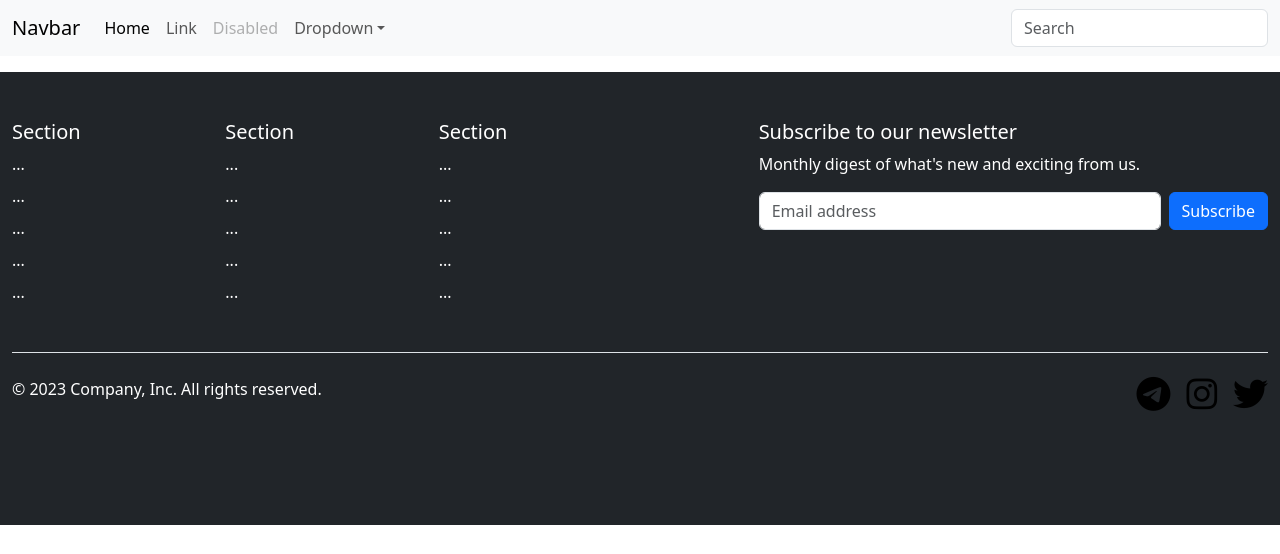
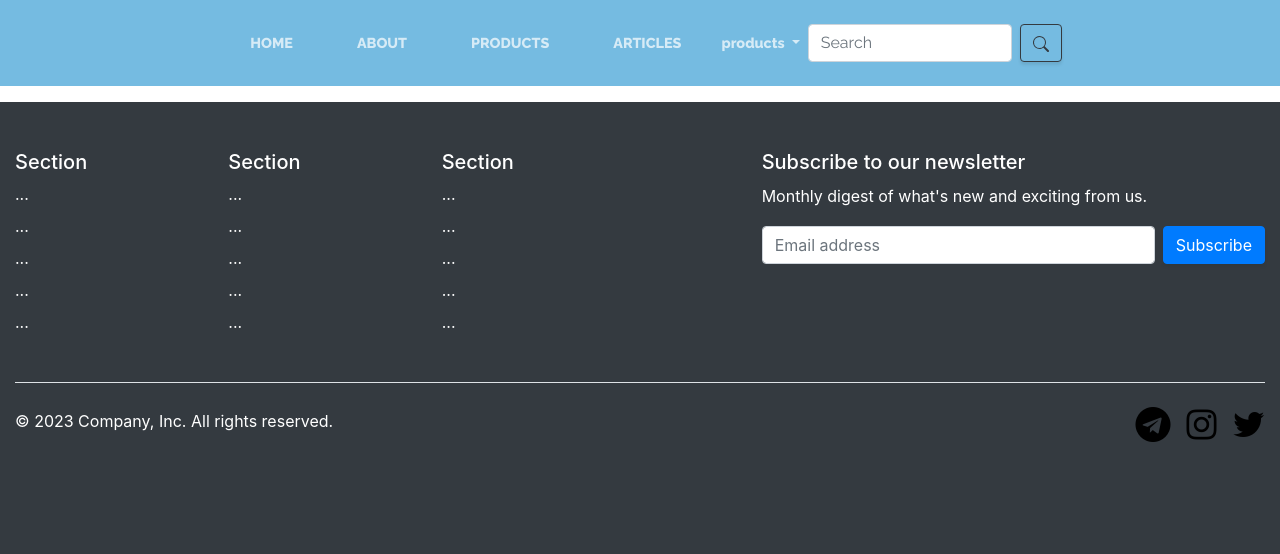
Before and after one commit to erf04/pro-mahoor, a Django app: page /articles/ in a window 1280 px wide. Shown: the top 554 px of the page. Run offline with Django 4.2, Linux system fonts and the light colour scheme; some libraries are stand-ins or nearby versions.

Commit message:
rewrite base and make aboutus.html

```diff
--- /dev/null
+++ b/mahoortah/pages/templates/aboutus.html
@@ -0,0 +1,5 @@
+{% extends 'base.html' %}
+
+{% block content %}
+
+{% endblock %}
--- a/mahoortah/pages/templates/base.html
+++ b/mahoortah/pages/templates/base.html
@@ -1,12 +1,12 @@
 {% load static %}
-<!DOCTYPE html>
+<!-- <!DOCTYPE html>
 <html lang="en">
   <head>
     <meta charset="UTF-8" />
     <meta name="viewport" content="width=device-width, initial-scale=1.0" />
     <title>Document</title>
     <script src="{% static 'scripts/products.js' %}"></script>
-    <!-- <link rel="stylesheet" href="{% static 'style.css' %}" /> -->
+    <link rel="stylesheet" href="{% static 'style.css' %}" />
 
     <link
       href="https://cdn.jsdelivr.net/npm/bootstrap@5.3.2/dist/css/bootstrap.min.css"
@@ -38,8 +38,8 @@
     </style>
   </head>
   <body >
-    <!-- header (nav bar) -->
-    <!-- <nav
+    header (nav bar)
+    <nav
       class="navbar navbar-expand-sm navbar-dark bg-dark"
       aria-label="Third navbar example"
     >
@@ -112,7 +112,7 @@
           </form>
         </div>
       </div>
-    </nav> -->
+    </nav>
     <nav
       class="navbar navbar-expand-lg bg-body-tertiary"
       aria-label="Eleventh navbar example"
@@ -169,7 +169,82 @@
           </form>
         </div>
       </div>
-    </nav>
+    </nav> -->
+    <!DOCTYPE html>
+    <html lang="en">
+    <head>
+      <meta charset="UTF-8">
+      <meta name="viewport" content="width=device-width, initial-scale=1.0">
+      <title>Document</title>
+      <!DOCTYPE html>
+<html lang="en">
+    <head>
+        <meta charset="utf-8" />
+        <meta name="viewport" content="width=device-width, initial-scale=1, shrink-to-fit=no" />
+        <meta name="description" content="" />
+        <meta name="author" content="" />
+        <title>Business Casual - Start Bootstrap Theme</title>
+        <link rel="icon" type="image/x-icon" href="assets/favicon.ico" />
+        <!-- Google fonts-->
+        <link href="https://fonts.googleapis.com/css?family=Raleway:100,100i,200,200i,300,300i,400,400i,500,500i,600,600i,700,700i,800,800i,900,900i" rel="stylesheet" />
+        <link href="https://fonts.googleapis.com/css?family=Lora:400,400i,700,700i" rel="stylesheet" />
+        <!-- Core theme CSS (includes Bootstrap)-->
+        <link href="{% static 'css/homestyle2.css' %}" rel="stylesheet" />
+        <link rel="stylesheet" href="https://cdnjs.cloudflare.com/ajax/libs/font-awesome/4.0.3/css/font-awesome.css">
+        <script src="https://code.jquery.com/jquery-3.7.1.js"
+  integrity="sha256-eKhayi8LEQwp4NKxN+CfCh+3qOVUtJn3QNZ0TciWLP4=" crossorigin="anonymous"></script>
+  <link
+    href="https://cdn.jsdelivr.net/npm/bootstrap@5.3.2/dist/css/bootstrap.min.css"
+    rel="stylesheet"
+    integrity="sha384-T3c6CoIi6uLrA9TneNEoa7RxnatzjcDSCmG1MXxSR1GAsXEV/Dwwykc2MPK8M2HN"
+    crossorigin="anonymous"
+  />
+  <link rel="stylesheet" href="https://maxcdn.bootstrapcdn.com/bootstrap/4.0.0/css/bootstrap.min.css" integrity="sha384-Gn5384xqQ1aoWXA+058RXPxPg6fy4IWvTNh0E263XmFcJlSAwiGgFAW/dAiS6JXm" crossorigin="anonymous">
+
+  <script src="https://code.jquery.com/jquery-3.2.1.slim.min.js" integrity="sha384-KJ3o2DKtIkvYIK3UENzmM7KCkRr/rE9/Qpg6aAZGJwFDMVNA/GpGFF93hXpG5KkN" crossorigin="anonymous"></script>
+  <script src="https://cdnjs.cloudflare.com/ajax/libs/popper.js/1.12.9/umd/popper.min.js" integrity="sha384-ApNbgh9B+Y1QKtv3Rn7W3mgPxhU9K/ScQsAP7hUibX39j7fakFPskvXusvfa0b4Q" crossorigin="anonymous"></script>
+  <script src="https://maxcdn.bootstrapcdn.com/bootstrap/4.0.0/js/bootstrap.min.js" integrity="sha384-JZR6Spejh4U02d8jOt6vLEHfe/JQGiRRSQQxSfFWpi1MquVdAyjUar5+76PVCmYl" crossorigin="anonymous"></script>
+  <script src="https://cdn.jsdelivr.net/npm/bootstrap@5.2.3/dist/js/bootstrap.bundle.min.js"></script>
+    </head>
+    <body>
+
+    </body>
+    </html>
+
+    <nav class="navbar navbar-expand-lg navbar-dark py-lg-4" id="mainNav">
+      <div class="container">
+          <a class="navbar-brand text-uppercase fw-bold d-lg-none" href="index.html">Start Bootstrap</a>
+          <button class="navbar-toggler" type="button" data-bs-toggle="collapse" data-bs-target="#navbarSupportedContent" aria-controls="navbarSupportedContent" aria-expanded="false" aria-label="Toggle navigation"><span class="navbar-toggler-icon"></span></button>
+          <div class="collapse navbar-collapse" id="navbarSupportedContent">
+              <ul class="navbar-nav mx-auto">
+                  <li class="nav-item px-lg-4"><a class="nav-link text-uppercase" href="{% url 'home' %}">Home</a></li>
+                  <li class="nav-item px-lg-4"><a class="nav-link text-uppercase" href="{% url 'aboutUs' %}">About</a></li>
+                  <li class="nav-item px-lg-4"><a class="nav-link text-uppercase" href="{% url 'products' %}">Products</a></li>
+                  <li class="nav-item px-lg-4"><a class="nav-link text-uppercase" href="{% url 'articles' %}">articles</a></li>
+                  <li class="nav-item dropdown">
+                    <a class="nav-link dropdown-toggle" href="#" id="navbarDropdown" role="button" data-bs-toggle="dropdown" aria-expanded="false">
+                      products
+                    </a>
+                    <ul class="dropdown-menu" aria-labelledby="navbarDropdown">
+                      <li><a class="dropdown-item" href="#">chiller</a></li>
+                      <li><a class="dropdown-item" href="#">fan quill</a></li>
+                      <li><hr class="dropdown-divider"></li>
+                      <li><a class="dropdown-item" href="#">Something else here</a></li>
+                    </ul>
+                  </li>
+                  <form class="d-flex" method="post" action="{% url 'searching' %}">
+                    {% csrf_token %}
+                    <input class="form-control me-2" type="search" placeholder="Search" aria-label="Search" name="searchkey">
+                    <button class="btn btn-outline-dark" type="submit">
+                      <svg xmlns="http://www.w3.org/2000/svg" width="16" height="16" fill="currentColor" class="bi bi-search" viewBox="0 0 16 16">
+                        <path d="M11.742 10.344a6.5 6.5 0 1 0-1.397 1.398h-.001c.03.04.062.078.098.115l3.85 3.85a1 1 0 0 0 1.415-1.414l-3.85-3.85a1.007 1.007 0 0 0-.115-.1zM12 6.5a5.5 5.5 0 1 1-11 0 5.5 5.5 0 0 1 11 0z"/>
+                      </svg>
+                    </button>
+                  </form>
+              </ul>
+          </div>
+      </div>
+  </nav>
     {% block content %} {% endblock %}
 
     <!-- footer -->
--- a/mahoortah/pages/templates/home2.html
+++ b/mahoortah/pages/templates/home2.html
@@ -77,7 +77,7 @@
             <div class="container">
                 <div class="intro">
                     <img class="intro-img img-fluid mb-3 mb-lg-0 rounded" src="{% static 'assets/img/intro.jpg' %}" alt="..." />
-                    <div class="intro-text left-0 text-center bg-faded p-5 rounded" style="background-color: rgba(20, 97, 138, 0.7);">
+                    <div class="intro-text left-0 text-center bg-faded p-5 rounded" style="background-color: rgba(20, 97, 138, 0.9);">
                         <h2 class="section-heading mb-4">
                             <span class="section-heading-upper" style="color: white;">Fresh Coffee</span>
                             <span class="section-heading-lower" style="color: white;">about us </span>
@@ -335,6 +335,6 @@
         <!-- Bootstrap core JS-->
         <script src="https://cdn.jsdelivr.net/npm/bootstrap@5.2.3/dist/js/bootstrap.bundle.min.js"></script>
         <!-- Core theme JS-->
-        <script src="{% static 'js/home.js' %}"></script>
+        <script src="{% static 'scripts/home.js' %}"></script>
     </body>
 </html>
--- a/mahoortah/pages/templates/products.html
+++ b/mahoortah/pages/templates/products.html
@@ -41,7 +41,7 @@
   </div>
   <div class="carousel-inner">
     <div class="carousel-item active">
-      <img src="../../static/img/dell.jfif" class="d-block w-100" alt="..." />
+      <img src="{% static 'img/banana.jpg' %}" class="d-block w-100" alt="..." />
       <div class="carousel-caption d-none d-md-block">
         <h5>First slide label</h5>
         <p>Some representative placeholder content for the first slide.</p>
@@ -49,7 +49,7 @@
     </div>
     <div class="carousel-item">
       <img
-        src="../../static/img/download.jfif"
+        src="{% static 'img/pic.jpg' %}"
         class="d-block w-100"
         alt="..."
       />
@@ -59,7 +59,7 @@
       </div>
     </div>
     <div class="carousel-item">
-      <img src="../../static/img/pic.jpg" class="d-block w-100" alt="..." />
+      <img src="{% static 'img/duck.jpg' %}" class="d-block w-100" alt="..." />
       <div class="carousel-caption d-none d-md-block">
         <h5>Third slide label</h5>
         <p>Some representative placeholder content for the third slide.</p>
```
